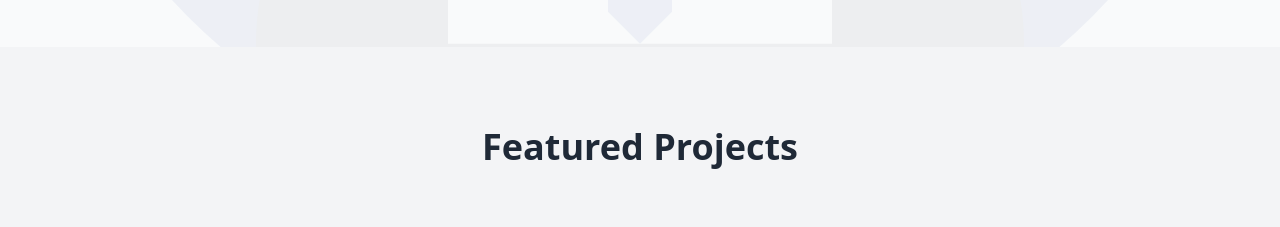
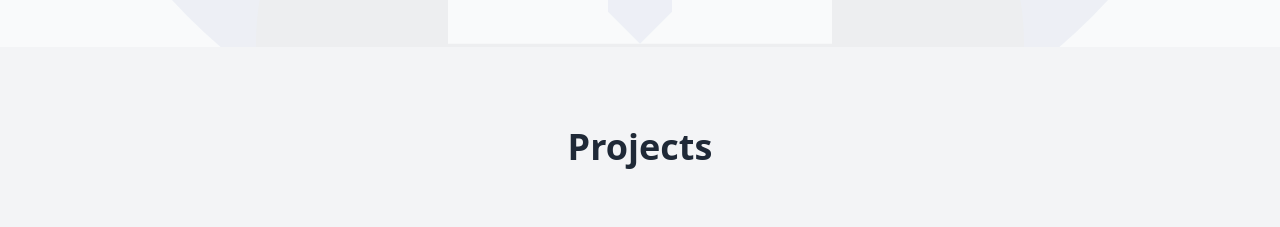
Before and after one commit to Kagisogotech/Professional, a plain HTML site: page index.html in a window 1280 px wide. Shown: the part 1720-1947 px from the top of the page. Drawn offline with nearby package versions, Linux system fonts and the light colour scheme.

Commit message:
Update index.html

```diff
--- a/index.html
+++ b/index.html
@@ -401,7 +401,7 @@
     <section id="projects" class="py-20 bg-gray-100">
         <div class="max-w-7xl mx-auto px-4">
             <div class="fade-in">
-                <h2 class="text-4xl font-bold text-center mb-16 text-gray-800">Featured Projects</h2>
+                <h2 class="text-4xl font-bold text-center mb-16 text-gray-800">Projects</h2>
                 <div class="grid md:grid-cols-2 lg:grid-cols-4 gap-8">
                     <!-- Project 1 - Resume Builder -->
                     <div class="bg-white rounded-xl shadow-lg overflow-hidden card-hover border-2 border-green-400">
```
